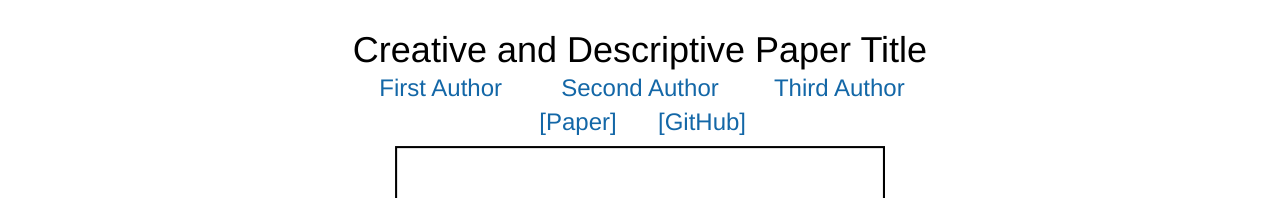
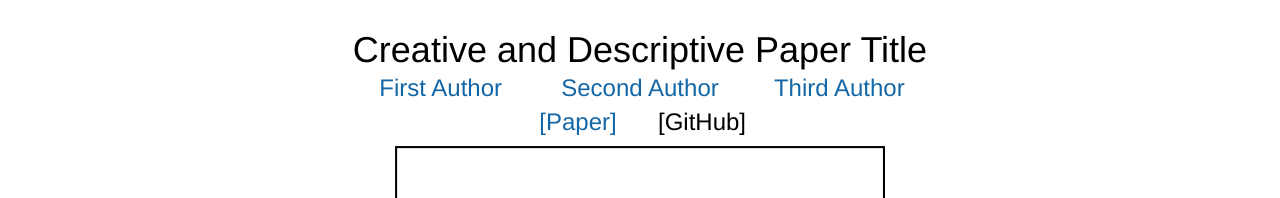
Before and after one commit to krbuettner/MultilingualRetrievalStudy, a plain HTML site: page index.html in a window 1280 px wide. Shown: the top 198 px of the page. Drawn offline with Linux system fonts and the light colour scheme; a script that the page names is missing.

Commit message:
Update index.html

```diff
--- a/index.html
+++ b/index.html
@@ -168,7 +168,7 @@
 					</td>
 					<td align=center width=120px>
 						<center>
-							<span style="font-size:24px"><a href='https://github.com/richzhang/webpage-template'>[GitHub]</a></span><br>
+							<span style="font-size:24px">[GitHub]</a></span><br>
 						</center>
 					</td>
 				</tr>
```
